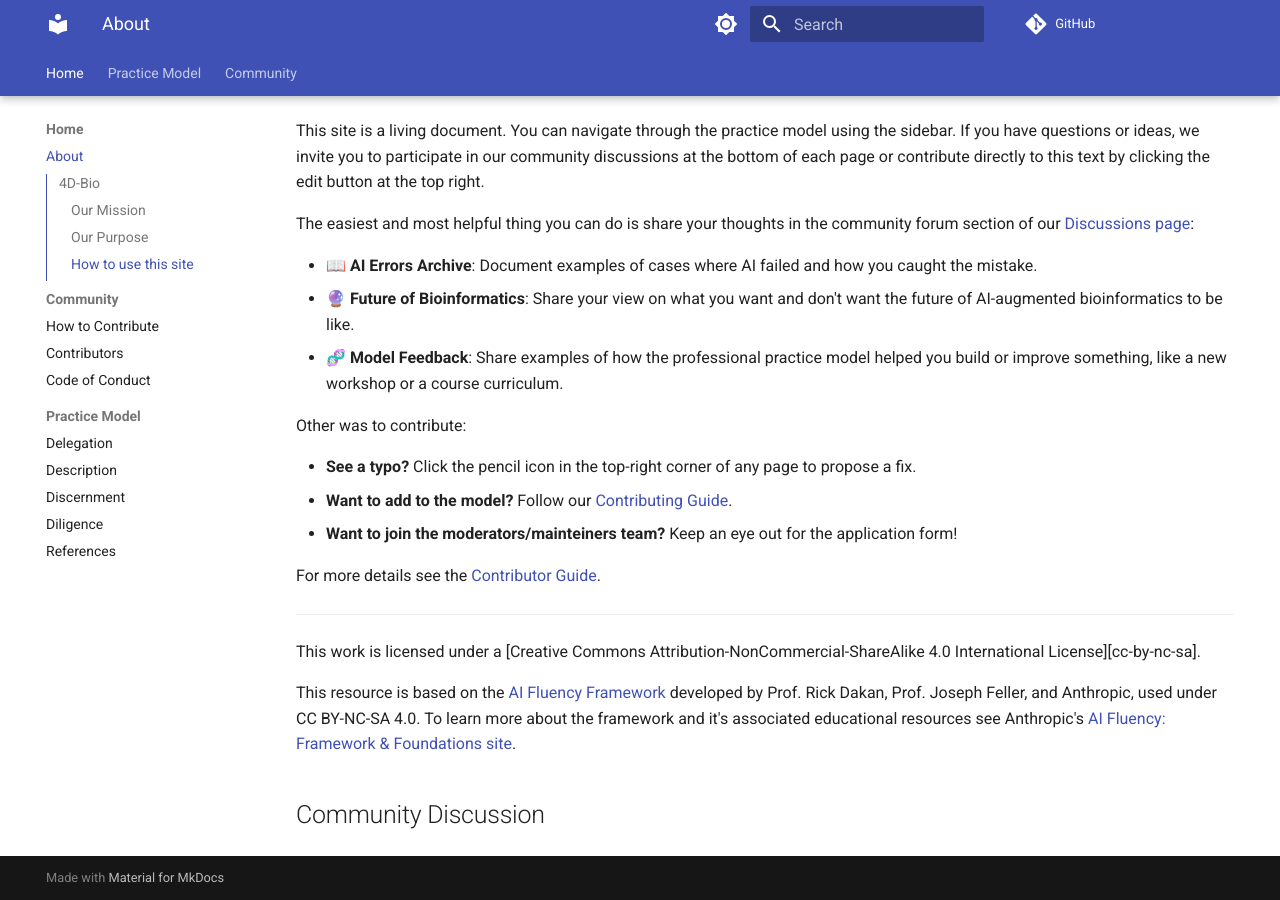
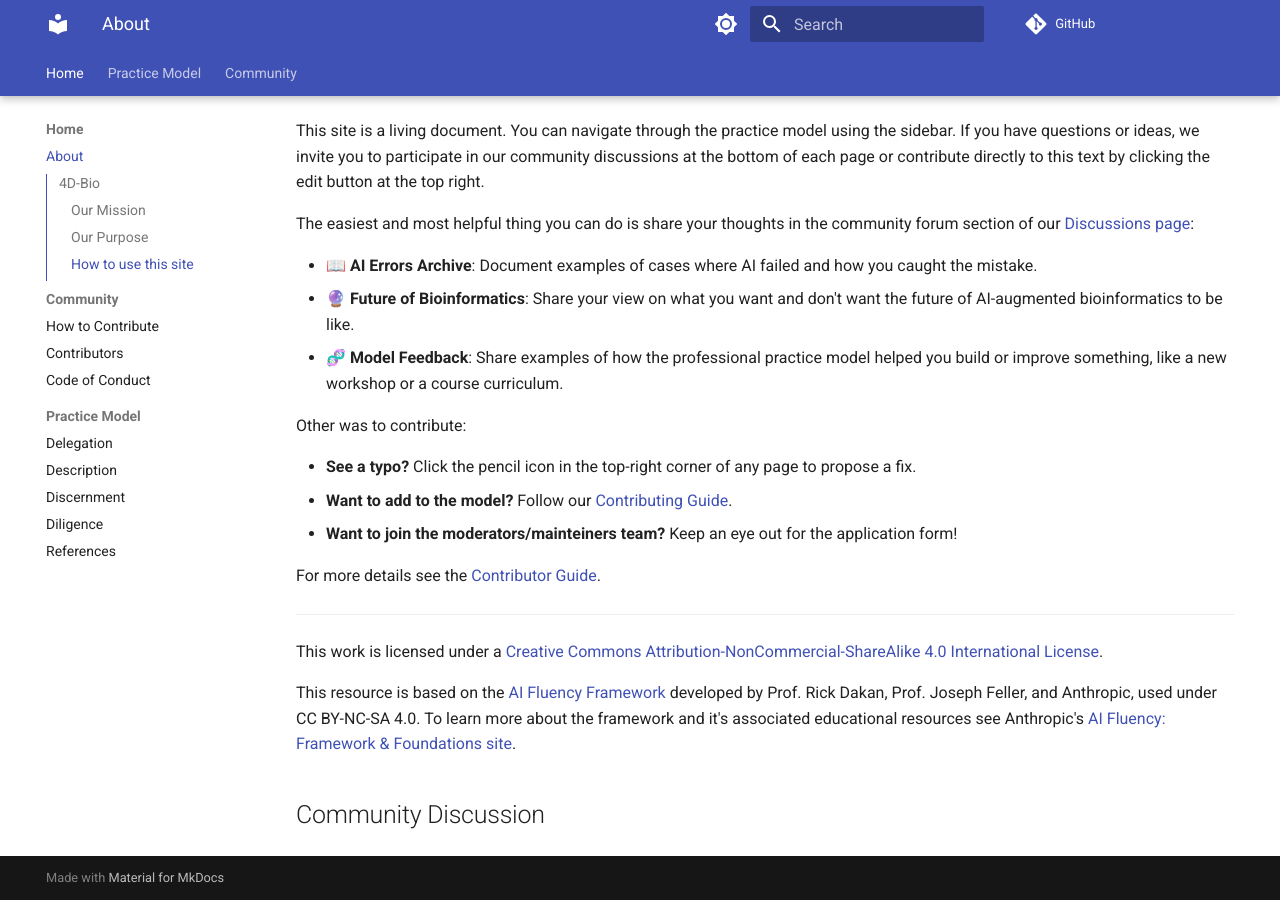
Before and after one commit to larisa-msoto/ai-bioinformatics-practice-model, an MkDocs documentation site: the page built from docs/index.md, in a window 1280 px wide and 900 px high, scrolled down 903 px. Built offline with MkDocs 1.6.1 and Material for MkDocs 9.7.7, drawn with Linux system fonts in a browser that asks for light colours; comment, search, counter and statistics services are not loaded; part of the change alters nothing that is shown.

```diff
--- a/docs/index.md
+++ b/docs/index.md
@@ -37,6 +37,6 @@ For more details see the [Contributor Guide](https://larisa-msoto.github.io/ai-b
 ---
 
 This work is licensed under a
-[Creative Commons Attribution-NonCommercial-ShareAlike 4.0 International License][cc-by-nc-sa].
+[Creative Commons Attribution-NonCommercial-ShareAlike 4.0 International License](https://creativecommons.org/licenses/by-nc-sa/4.0/).
 
 This resource is based on the [AI Fluency Framework](https://www-cdn.anthropic.com/334975cdec18f744b4fa511dc8518bd8d119d29d.pdf?ref=hackshackers.com) developed by Prof. Rick Dakan, Prof. Joseph Feller, and Anthropic, used under CC BY-NC-SA 4.0. To learn more about the framework and it's associated educational resources see Anthropic's [AI Fluency: Framework & Foundations site](https://www.anthropic.com/learn/claude-for-you).
```
